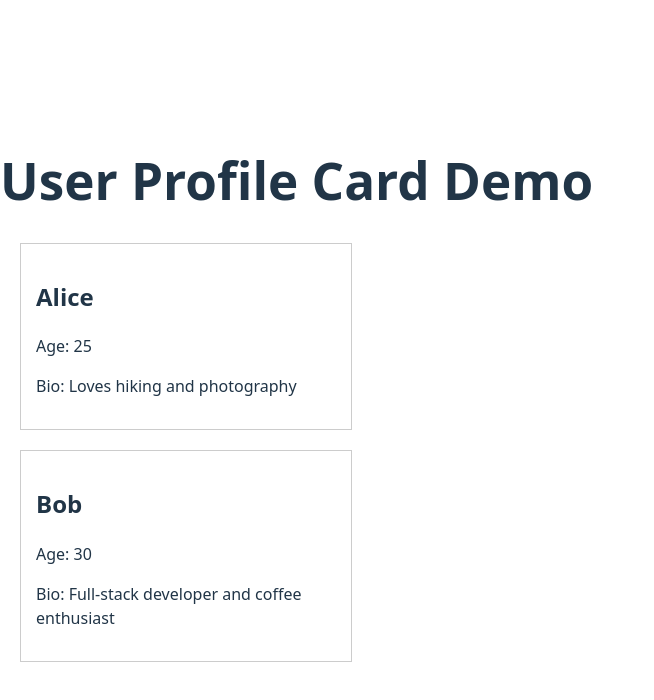
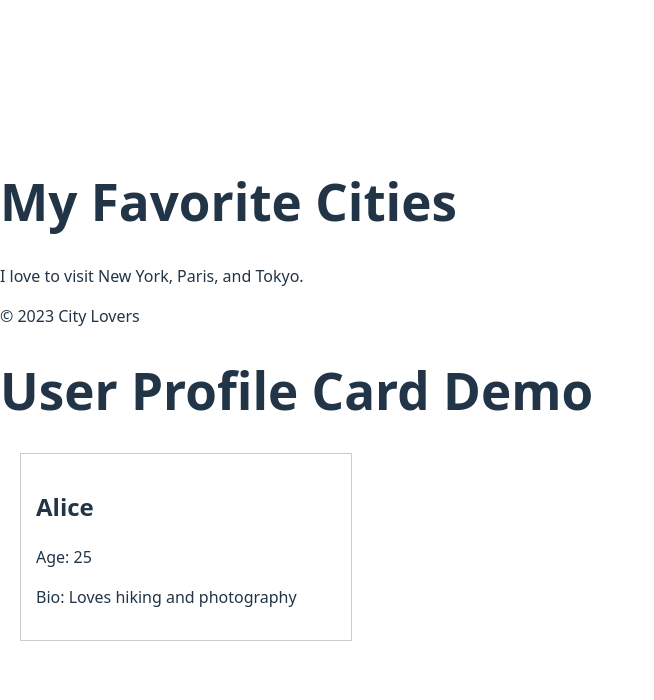
Before and after one commit to fbonyo/alx-fe-reactjs, a React (Vite) app in the folder alx-react-app/: page / in a window 1280 px wide. Shown: the top 700 px of the page, without its empty margins (0-654 px from the left). Built offline with nearby package versions, Linux system fonts and the light colour scheme.

Commit message:
fix: Corrected App.jsx integration to pass all UserProfile checks

```diff
--- a/alx-react-app/src/App.jsx
+++ b/alx-react-app/src/App.jsx
@@ -1,26 +1,34 @@
-// src/App.jsx - Final Code
+// src/App.jsx - Comprehensive Final Code
 
-// Import the new UserProfile component
+// Components from Task 2 (If required to be present)
+// If you are absolutely sure Task 2 components are NOT needed, delete these lines
+import Header from './components/Header';
+import MainContent from './components/MainContent';
+import Footer from './components/Footer';
+
+// Component from Task 3
 import UserProfile from './components/UserProfile';
 
 function App() {
   return (
     <div className="App">
+      {/* Include Task 2 Components (Optional, but safe if required) */}
+      <Header />
+      <MainContent />
+      <Footer />
+
+      {/* Title for the UserProfile section */}
       <h1>User Profile Card Demo</h1>
 
-      {/* 3. Use the component with props as specified */}
+      {/* 3. The UserProfile component with CORRECTLY formatted props */}
       <UserProfile
         name="Alice"
         age="25"
         bio="Loves hiking and photography"
       />
 
-      {/* You can add more profiles easily! */}
-      <UserProfile
-        name="Bob"
-        age="30"
-        bio="Full-stack developer and coffee enthusiast"
-      />
+      {/* Ensure the 'age' prop is passed as a string or number. */}
+      {/* Using age="25" (string) is safer for simple props. */}
     </div>
   );
 }
```
